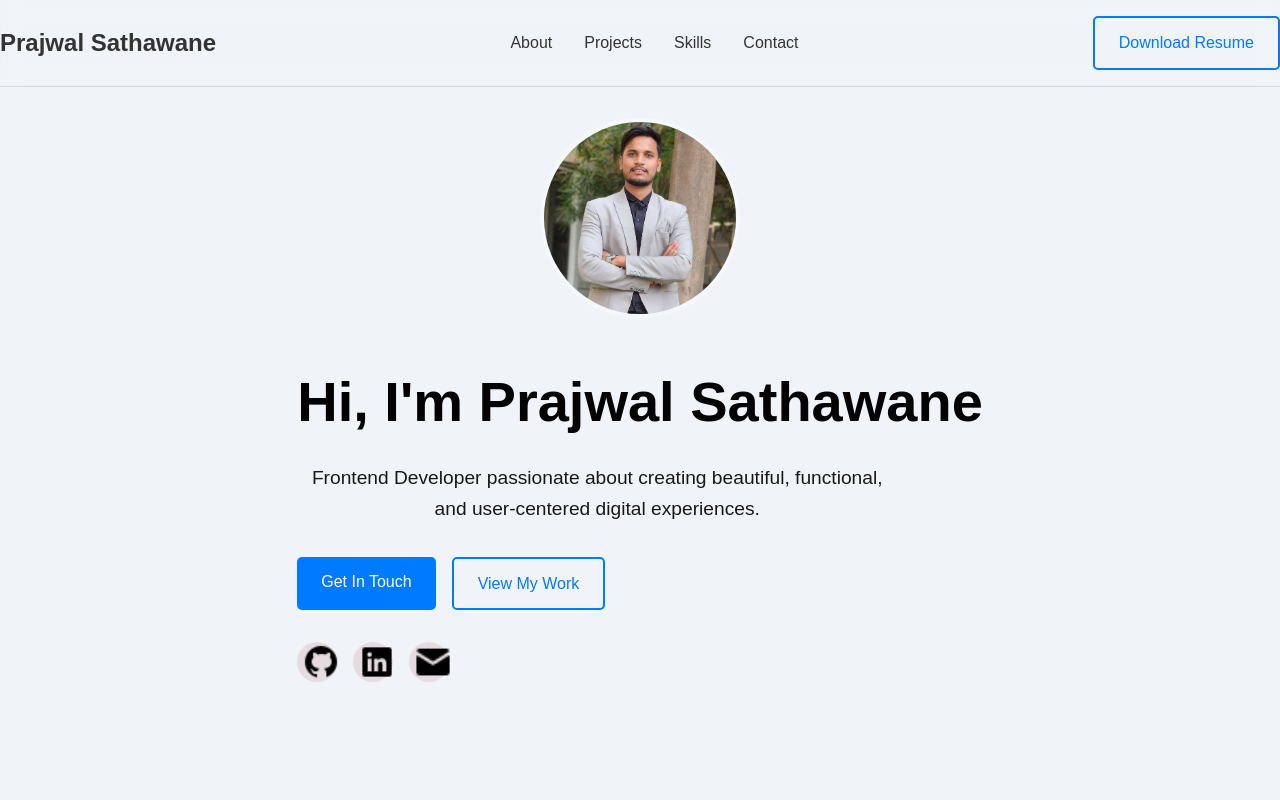
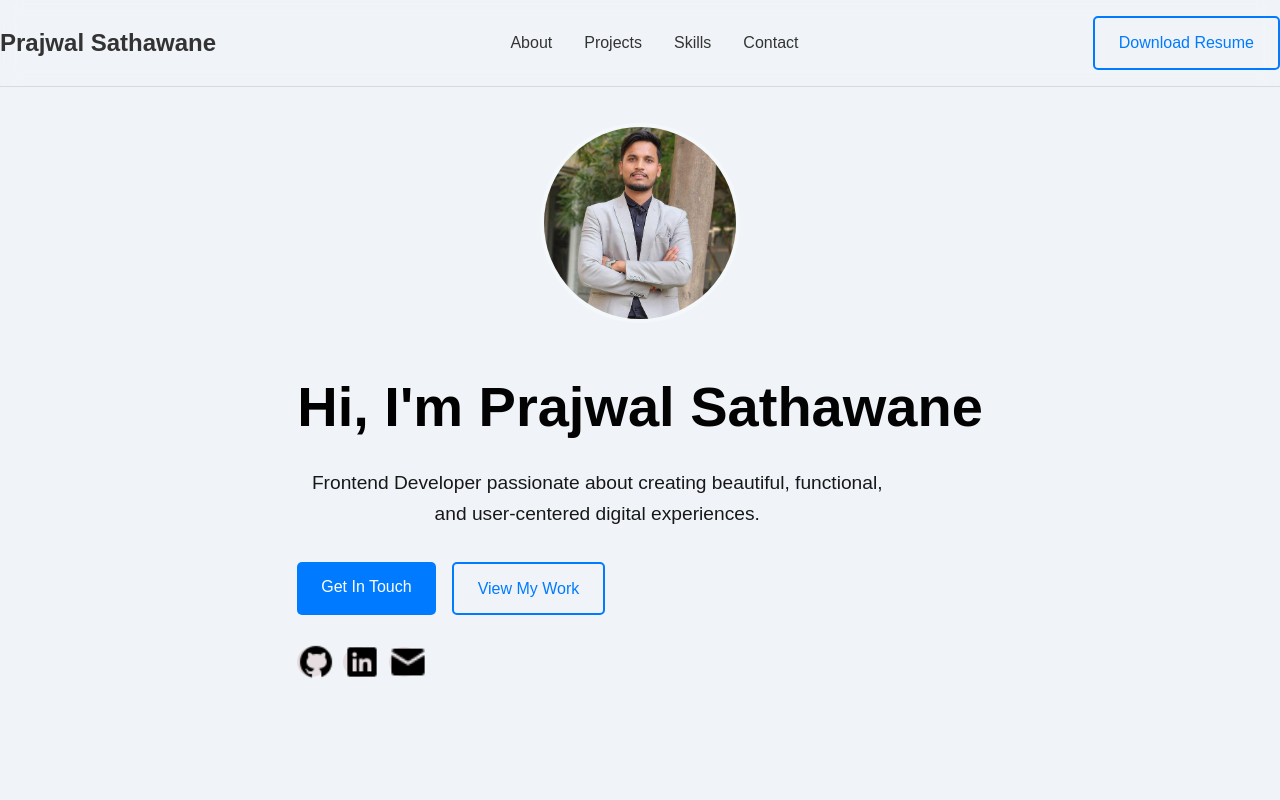
Before and after one commit to prajwal2003s/prajwalportfolio, a React (Vite) app: page / in a window 1280 px wide. Shown: the top 800 px of the page. Built offline with nearby package versions, Linux system fonts and the light colour scheme.

Commit message:
Update social link size in Hero component for better alignment

```diff
--- a/src/Components/Hero.css
+++ b/src/Components/Hero.css
@@ -56,8 +56,8 @@
   display: flex;
   align-items: center;
   justify-content: center;
-  width: 40px;
-  height: 40px;
+  width: 30px;
+  height: 30px;
   background: rgba(140, 18, 18, 0.1);
   border-radius: 50%;
   color: black;
```
